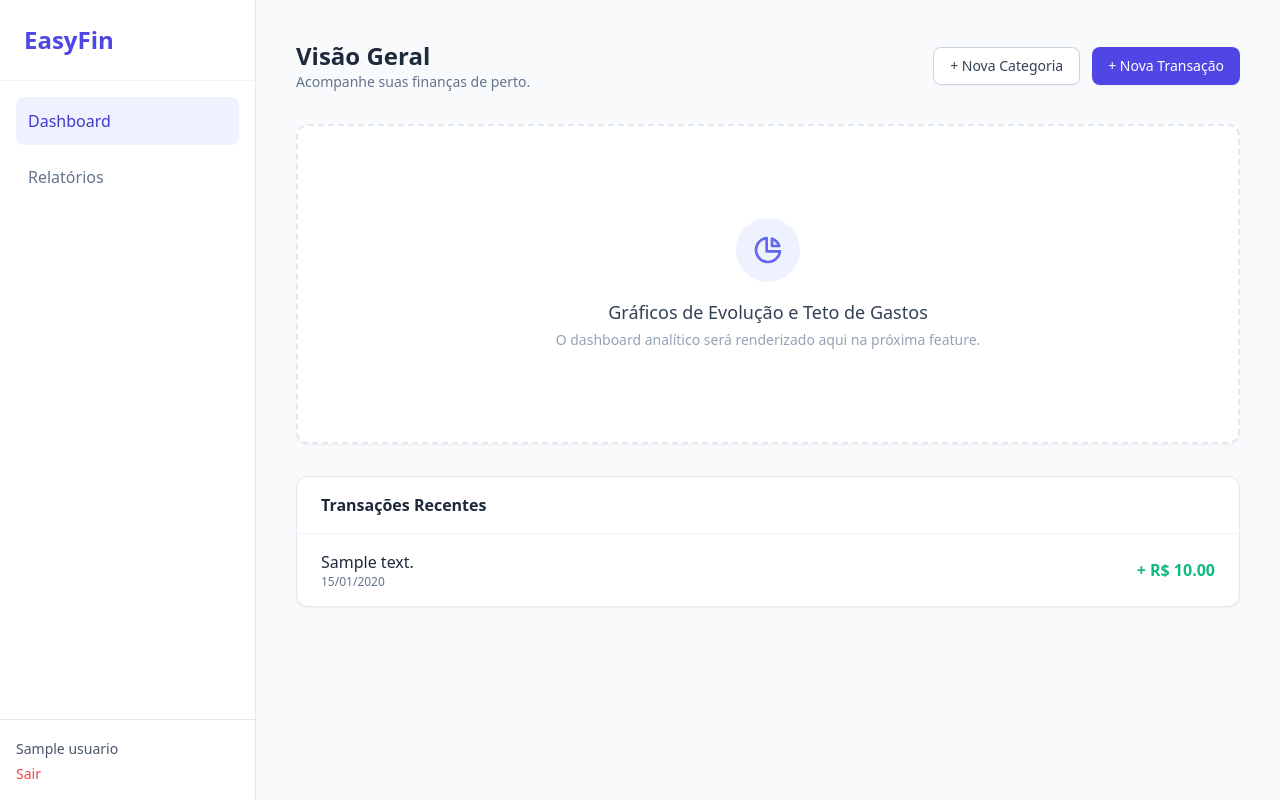
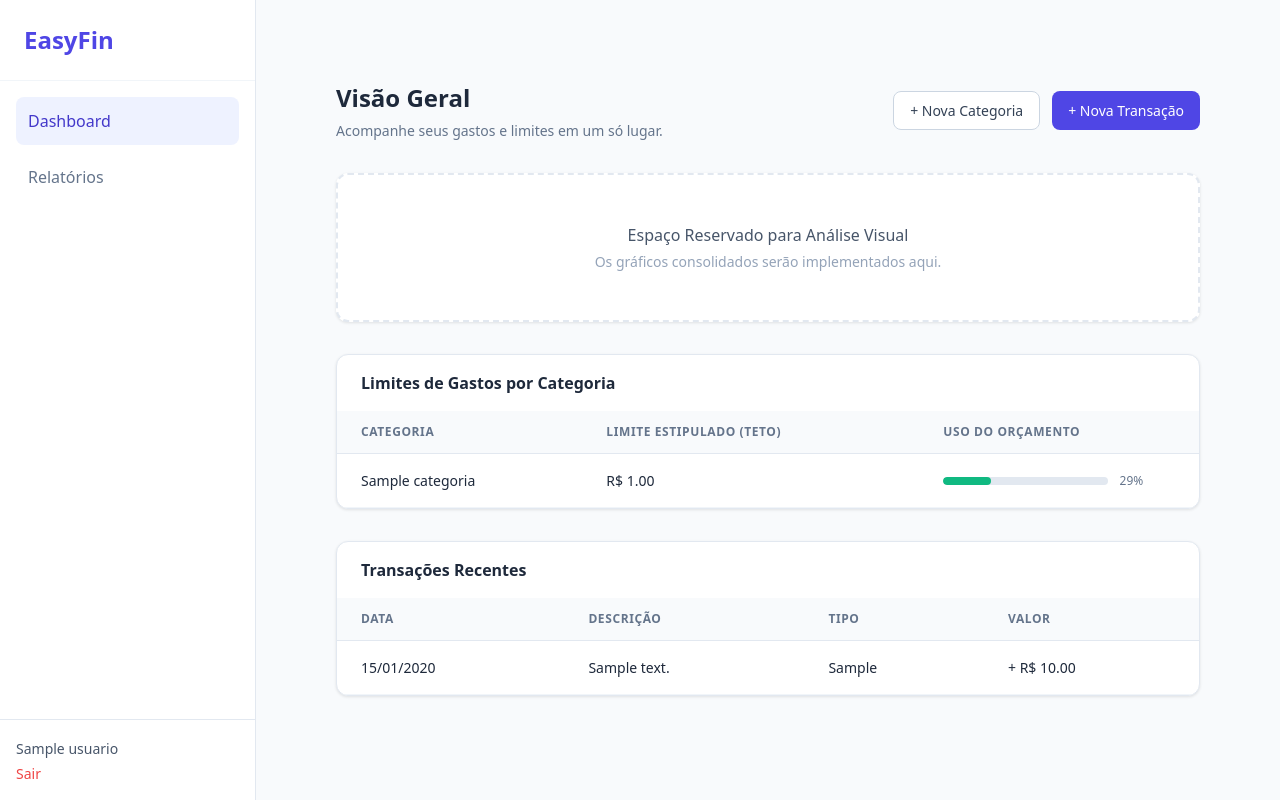
Before and after one commit to thiagodcoq/engenharia_de_software, a Flask app: page / in a window 1280 px wide. Run offline with Flask 3, Linux system fonts and the light colour scheme; a user stored in the database is signed in; tables that the repository leaves empty hold one stand-in row (values such as "Sample post"); some libraries are stand-ins or nearby versions.

Commit message:
ui changes

```diff
--- a/easyfin-clean/src/infrastructure/web/static/css/style.css
+++ b/easyfin-clean/src/infrastructure/web/static/css/style.css
@@ -1,35 +1,264 @@
-/* Suaviza a rolagem global */
+/* Layout Global e Container */
 html {
     scroll-behavior: smooth;
 }
 
-/* Animação suave para os modais aparecerem de baixo para cima */
+body {
+    background-color: #f8fafc;
+    color: #1e293b;
+    font-family: ui-sans-serif, system-ui, -apple-system, BlinkMacSystemFont, "Segoe UI", Roboto, "Helvetica Neue", Arial, sans-serif;
+}
+
+.main-container {
+    padding: 2.5rem;
+    width: 100%;
+    max-width: 72rem;
+    margin-left: auto;
+    margin-right: auto;
+}
+
+/* Cabeçalho do Dashboard */
+.dashboard-header {
+    display: flex;
+    justify-content: space-between;
+    align-items: center;
+    margin-bottom: 2rem;
+}
+
+.header-title {
+    font-size: 1.5rem;
+    font-weight: 700;
+    color: #1e293b;
+}
+
+.header-subtitle {
+    color: #64748b;
+    font-size: 0.875rem;
+    margin-top: 0.25rem;
+}
+
+/* Botões */
+.btn-group {
+    display: flex;
+    gap: 0.75rem;
+}
+
+.btn {
+    padding: 0.5rem 1rem;
+    border-radius: 0.5rem;
+    font-weight: 500;
+    font-size: 0.875rem;
+    cursor: pointer;
+    transition: background-color 0.2s, border-color 0.2s;
+}
+
+.btn-secondary {
+    background-color: #ffffff;
+    border: 1px solid #cbd5e1;
+    color: #334155;
+}
+
+.btn-secondary:hover {
+    background-color: #f8fafc;
+}
+
+.btn-primary {
+    background-color: #4f46e5;
+    color: #ffffff;
+    border: none;
+}
+
+.btn-primary:hover {
+    background-color: #4338ca;
+}
+
+/* Seções e Cards */
+.dashboard-section {
+    background-color: #ffffff;
+    border-radius: 0.75rem;
+    border: 1px solid #e2e8f0;
+    box-shadow: 0 1px 3px 0 rgba(0, 0, 0, 0.1);
+    margin-bottom: 2rem;
+    overflow: hidden;
+}
+
+.section-header {
+    padding: 1rem 1.5rem;
+    border-b: 1px solid #f1f5f9;
+}
+
+.section-title {
+    font-weight: 600;
+    color: #1e293b;
+}
+
+/* Tabela de Categorias e Limites */
+.fin-table {
+    width: 100%;
+    border-collapse: collapse;
+    text-align: left;
+}
+
+.fin-table th {
+    background-color: #f8fafc;
+    padding: 0.75rem 1.5rem;
+    font-size: 0.75rem;
+    font-weight: 600;
+    text-transform: uppercase;
+    letter-spacing: 0.05em;
+    color: #64748b;
+    border-bottom: 1px solid #e2e8f0;
+}
+
+.fin-table td {
+    padding: 1rem 1.5rem;
+    border-bottom: 1px solid #f1f5f9;
+    font-size: 0.875rem;
+}
+
+/* Barra de Progresso do Orçamento */
+.progress-container {
+    display: flex;
+    align-items: center;
+    gap: 0.75rem;
+    width: 100%;
+    max-width: 200px;
+}
+
+.progress-track {
+    background-color: #e2e8f0;
+    border-radius: 9999px;
+    height: 0.5rem;
+    width: 100%;
+    overflow: hidden;
+}
+
+.progress-bar {
+    height: 100%;
+    border-radius: 9999px;
+    background-color: #10b981; /* Verde padrão */
+}
+
+.progress-bar.warning {
+    background-color: #f59e0b; /* Amarelo */
+}
+
+.progress-bar.danger {
+    background-color: #ef4444; /* Vermelho */
+}
+
+/* Estrutura de Modais */
+.modal-overlay {
+    position: fixed;
+    top: 0;
+    left: 0;
+    right: 0;
+    bottom: 0;
+    background-color: rgba(15, 23, 42, 0.5);
+    backdrop-filter: blur(4px);
+    z-index: 50;
+    display: flex;
+    align-items: center;
+    justify-content: center;
+    opacity: 1;
+    transition: opacity 0.2s ease-out;
+}
+
+.modal-overlay.hidden {
+    display: none;
+}
+
+.modal-content {
+    background-color: #ffffff;
+    border-radius: 1rem;
+    box-shadow: 0 20px 25px -5px rgba(0, 0, 0, 0.1);
+    width: 100%;
+    max-width: 28rem;
+    overflow: hidden;
+    animation: slideUp 0.3s cubic-bezier(0.16, 1, 0.3, 1) forwards;
+}
+
+.modal-header {
+    padding: 1rem 1.5rem;
+    border-bottom: 1px solid #f1f5f9;
+    display: flex;
+    justify-content: space-between;
+    align-items: center;
+    background-color: #f8fafc;
+}
+
+.modal-title {
+    font-weight: 700;
+    color: #1e293b;
+}
+
+.modal-close {
+    background: none;
+    border: none;
+    color: #94a3b8;
+    font-size: 1.5rem;
+    cursor: pointer;
+}
+
+.modal-close:hover {
+    color: #475569;
+}
+
+/* Formulários nos Modais */
+.form-body {
+    padding: 1.5rem;
+}
+
+.form-group {
+    margin-bottom: 1rem;
+}
+
+.form-row {
+    display: grid;
+    grid-template-columns: repeat(2, minmax(0, 1fr));
+    gap: 1rem;
+    margin-bottom: 1rem;
+}
+
+.form-label {
+    display: block;
+    font-size: 0.75rem;
+    font-weight: 600;
+    color: #64748b;
+    text-transform: uppercase;
+    tracking-width: 0.05em;
+    margin-bottom: 0.25rem;
+}
+
+.form-input {
+    width: 100%;
+    padding: 0.5rem 0.75rem;
+    border-radius: 0.5rem;
+    border: 1px solid #cbd5e1;
+    font-size: 0.875rem;
+    outline: none;
+    box-sizing: border-box;
+}
+
+.form-input:focus {
+    border-color: #4f46e5;
+    box-shadow: 0 0 0 2px rgba(79, 70, 229, 0.2);
+}
+
+.form-actions {
+    padding-top: 1rem;
+    display: flex;
+    justify-content: flex-end;
+    gap: 0.75rem;
+}
+
 @keyframes slideUp {
     from {
         opacity: 0;
-        transform: translateY(20px);
+        transform: translateY(16px);
     }
     to {
         opacity: 1;
         transform: translateY(0);
     }
 }
-
-.animate-slide-up {
-    animation: slideUp 0.3s cubic-bezier(0.16, 1, 0.3, 1) forwards;
-}
-
-/* Personalização da barra de rolagem (opcional para dar um toque mais premium) */
-::-webkit-scrollbar {
-    width: 6px;
-}
-::-webkit-scrollbar-track {
-    background: transparent;
-}
-::-webkit-scrollbar-thumb {
-    background: #cbd5e1;
-    border-radius: 10px;
-}
-::-webkit-scrollbar-thumb:hover {
-    background: #94a3b8;
-}
--- a/easyfin-clean/src/infrastructure/web/static/js/app.js
+++ b/easyfin-clean/src/infrastructure/web/static/js/app.js
@@ -1,31 +1,27 @@
 function toggleModal(modalId) {
     const modal = document.getElementById(modalId);
     if (modal) {
-        if (modal.classList.contains('hidden')) {
-            modal.classList.remove('hidden');
-        } else {
-            modal.classList.add('hidden');
-        }
+        modal.classList.toggle('hidden');
     }
 }
 
-// Fechar modais ao clicar fora do formulário (no overlay escuro)
-window.onclick = function(event) {
-    const modais = document.querySelectorAll('[id^="modal-"]');
-    modais.forEach(modal => {
-        if (event.target === modal) {
-            modal.classList.add('hidden');
+// Fecha qualquer modal ativo se o usuário clicar no background escuro (overlay)
+window.addEventListener('click', function(event) {
+    const overlays = document.querySelectorAll('.modal-overlay');
+    overlays.forEach(overlay => {
+        if (event.target === overlay) {
+            overlay.classList.add('hidden');
         }
     });
-}
+});
 
-// Auto-destruição dos Toasts após 3.5 segundos
+// Desaparecimento automático de alertas (Flash Toasts)
 document.addEventListener('DOMContentLoaded', () => {
     const toasts = document.querySelectorAll('.toast');
     toasts.forEach(toast => {
         setTimeout(() => {
             toast.style.opacity = '0';
-            setTimeout(() => toast.remove(), 300); // Aguarda a transição css
+            setTimeout(() => toast.remove(), 300);
         }, 3500);
     });
 });
--- a/easyfin-clean/src/infrastructure/web/templates/home.html
+++ b/easyfin-clean/src/infrastructure/web/templates/home.html
@@ -1,99 +1,176 @@
 {% extends 'base.html' %}
+{% block content %}
+<div class="main-container">
 
-{% block content %}
-<div class="flex justify-between items-center mb-8">
+    <header class="dashboard-header">
         <div>
-        <h2 class="text-2xl font-bold text-slate-800">Visão Geral</h2>
-        <p class="text-slate-500 text-sm">Acompanhe suas finanças de perto.</p>
+            <h2 class="header-title">Visão Geral</h2>
+            <p class="header-subtitle">Acompanhe seus gastos e limites em um só lugar.</p>
         </div>
-
-    <div class="flex gap-3">
-        <button onclick="toggleModal('modal-categoria')" class="px-4 py-2 bg-white border border-slate-300 rounded-lg text-slate-700 hover:bg-slate-50 transition-colors shadow-sm font-medium text-sm">
+        <div class="btn-group">
+            <button onclick="toggleModal('modal-categoria')" class="btn btn-secondary">
                 + Nova Categoria
             </button>
-        <button onclick="toggleModal('modal-transacao')" class="px-4 py-2 bg-indigo-600 rounded-lg text-white hover:bg-indigo-700 transition-colors shadow-sm font-medium text-sm">
+            <button onclick="toggleModal('modal-transacao')" class="btn btn-primary">
                 + Nova Transação
             </button>
         </div>
-</div>
+    </header>
 
-<section class="bg-white p-8 rounded-xl shadow-sm border border-slate-200 mb-8 min-h-[320px] flex flex-col items-center justify-center border-dashed border-2">
-    <div class="w-16 h-16 bg-indigo-50 text-indigo-500 rounded-full flex items-center justify-center mb-4">
-        <svg class="w-8 h-8" fill="none" stroke="currentColor" viewBox="0 0 24 24"><path stroke-linecap="round" stroke-linejoin="round" stroke-width="2" d="M11 3.055A9.001 9.001 0 1020.945 13H11V3.055z"></path><path stroke-linecap="round" stroke-linejoin="round" stroke-width="2" d="M20.488 9H15V3.512A9.025 9.025 0 0120.488 9z"></path></svg>
-    </div>
-    <h3 class="text-lg font-medium text-slate-700">Gráficos de Evolução e Teto de Gastos</h3>
-    <p class="text-slate-400 text-sm mt-1">O dashboard analítico será renderizado aqui na próxima feature.</p>
+    <section class="dashboard-section" style="padding: 3rem; text-align: center; border-style: dashed; border-width: 2px;">
+        <h3 style="color: #475569; font-weight: 500;">Espaço Reservado para Análise Visual</h3>
+        <p style="color: #94a3b8; font-size: 0.875rem; margin-top: 0.25rem;">Os gráficos consolidados serão implementados aqui.</p>
     </section>
 
-<section class="bg-white rounded-xl shadow-sm border border-slate-200 overflow-hidden">
-    <div class="px-6 py-4 border-b border-slate-100">
-        <h3 class="font-semibold text-slate-800">Transações Recentes</h3>
+    <section class="dashboard-section">
+        <div class="section-header">
+            <h3 class="section-title">Limites de Gastos por Categoria</h3>
         </div>
-    <ul class="divide-y divide-slate-100">
-        {% for tx in transacoes %}
-            <li class="px-6 py-4 flex items-center justify-between hover:bg-slate-50 transition-colors">
-                <div class="flex flex-col">
-                    <span class="font-medium text-slate-800">{{ tx.descricao }}</span>
-                    <span class="text-xs text-slate-500">{{ tx.data.strftime('%d/%m/%Y') }}</span>
+        <table class="fin-table">
+            <thead>
+                <tr>
+                    <th>Categoria</th>
+                    <th>Limite Estipulado (Teto)</th>
+                    <th>Uso do Orçamento</th>
+                </tr>
+            </thead>
+            <tbody>
+                {% for cat in categorias %}
+                    <tr>
+                        <td style="font-weight: 500;">{{ cat.nome }}</td>
+                        <td>
+                            {% if cat.teto %}
+                                R$ {{ "%.2f"|format(cat.teto) }}
+                            {% else %}
+                                <span style="color: #94a3b8; font-style: italic;">Sem Limite</span>
+                            {% endif %}
+                        </td>
+                        <td>
+                            {% if cat.teto %}
+                                <div class="progress-container">
+                                    <div class="progress-track">
+                                        <!-- Estilo inline temporário apenas para simular a largura da porcentagem -->
+                                        <div class="progress-bar" style="width: 29%;"></div>
                                     </div>
-                <div class="font-semibold {{ 'text-red-500' if tx.tipo == 'SAIDA' else 'text-emerald-500' }}">
-                    {{ '-' if tx.tipo == 'SAIDA' else '+' }} R$ {{ "%.2f"|format(tx.valor) }}
+                                    <span style="font-size: 0.75rem; color: #64748b; font-weight: 500;">29%</span>
                                 </div>
-            </li>
                             {% else %}
-            <li class="px-6 py-8 text-center text-slate-500 text-sm">Nenhuma transação encontrada.</li>
+                                <span style="color: #94a3b8;">--</span>
+                            {% endif %}
+                        </td>
+                    </tr>
+                {% else %}
+                    <tr>
+                        <td colspan="3" style="text-align: center; color: #64748b; padding: 2rem;">
+                            Nenhuma categoria cadastrada. Comece adicionando uma acima.
+                        </td>
+                    </tr>
                 {% endfor %}
-    </ul>
+            </tbody>
+        </table>
     </section>
 
-<div id="modal-transacao" class="fixed inset-0 bg-slate-900/50 z-50 hidden flex items-center justify-center backdrop-blur-sm transition-opacity">
-    <div class="bg-white rounded-2xl shadow-xl w-full max-w-md overflow-hidden animate-slide-up">
-        <div class="px-6 py-4 border-b border-slate-100 flex justify-between items-center bg-slate-50">
-            <h3 class="font-bold text-slate-800">Registrar Transação</h3>
-            <button onclick="toggleModal('modal-transacao')" class="text-slate-400 hover:text-slate-600 text-xl">&times;</button>
+    <section class="dashboard-section">
+        <div class="section-header">
+            <h3 class="section-title">Transações Recentes</h3>
         </div>
-        <form method="post" action="{{ url_for('financas.nova_transacao') }}" class="p-6 space-y-4">
-            <div class="grid grid-cols-2 gap-4">
+        <table class="fin-table">
+            <thead>
+                <tr>
+                    <th>Data</th>
+                    <th>Descrição</th>
+                    <th>Tipo</th>
+                    <th>Valor</th>
+                </tr>
+            </thead>
+            <tbody>
+                {% for tx in transacoes %}
+                    <tr>
+                        <td class="text-muted">{{ tx.data.strftime('%d/%m/%Y') }}</td>
+                        <td style="font-weight: 500;">{{ tx.descricao }}</td>
+                        <td class="text-muted">{{ tx.tipo }}</td>
+                        <td class="{{ 'text-danger' if tx.tipo == 'SAIDA' else 'text-success' }}">
+                            {{ '-' if tx.tipo == 'SAIDA' else '+' }} R$ {{ "%.2f"|format(tx.valor) }}
+                        </td>
+                    </tr>
+                {% else %}
+                    <tr>
+                        <td colspan="4" style="text-align: center; color: #64748b; padding: 2rem;">
+                            Nenhuma transação registrada.
+                        </td>
+                    </tr>
+                {% endfor %}
+            </tbody>
+        </table>
+    </section>
+
+    <div id="modal-transacao" class="modal-overlay hidden">
+        <div class="modal-content">
+            <div class="modal-header">
+                <h3 class="modal-title">Registrar Transação</h3>
+                <button onclick="toggleModal('modal-transacao')" class="modal-close">&times;</button>
+            </div>
+            <form method="post" action="{{ url_for('financas.nova_transacao') }}" class="form-body">
+                <div class="form-row">
                     <div>
-                    <label class="block text-xs font-semibold text-slate-500 uppercase tracking-wider mb-1">Valor (R$)</label>
-                    <input type="number" step="0.01" name="valor" required class="w-full px-4 py-2 rounded-lg border border-slate-300 focus:ring-2 focus:ring-indigo-500 focus:border-indigo-500 outline-none transition-all">
+                        <label class="form-label">Valor (R$)</label>
+                        <input type="number" step="0.01" name="valor" required class="form-input">
                     </div>
                     <div>
-                    <label class="block text-xs font-semibold text-slate-500 uppercase tracking-wider mb-1">Tipo</label>
-                    <select name="tipo" class="w-full px-4 py-2 rounded-lg border border-slate-300 focus:ring-2 focus:ring-indigo-500 focus:border-indigo-500 outline-none transition-all">
+                        <label class="form-label">Tipo</label>
+                        <select name="tipo" class="form-input">
                             <option value="SAIDA">Saída</option>
                             <option value="ENTRADA">Entrada</option>
                         </select>
                     </div>
                 </div>
-            <div>
-                <label class="block text-xs font-semibold text-slate-500 uppercase tracking-wider mb-1">Categoria</label>
-                <select name="categoria" class="w-full px-4 py-2 rounded-lg border border-slate-300 focus:ring-2 focus:ring-indigo-500 outline-none transition-all">
+                <div class="form-group">
+                    <label class="form-label">Categoria</label>
+                    <select name="categoria" class="form-input">
                         <option value="">-- Sem Categoria --</option>
                         {% for cat in categorias %}
                             <option value="{{ cat.id }}">{{ cat.nome }}</option>
                         {% endfor %}
                     </select>
                 </div>
-            <div class="grid grid-cols-2 gap-4">
-                <div class="col-span-2">
-                    <label class="block text-xs font-semibold text-slate-500 uppercase tracking-wider mb-1">Descrição</label>
-                    <input type="text" name="descricao" class="w-full px-4 py-2 rounded-lg border border-slate-300 focus:ring-2 focus:ring-indigo-500 outline-none transition-all">
+                <div class="form-group">
+                    <label class="form-label">Descrição</label>
+                    <input type="text" name="descricao" class="form-input">
                 </div>
-                <div class="col-span-2">
-                    <label class="block text-xs font-semibold text-slate-500 uppercase tracking-wider mb-1">Data</label>
-                    <input type="date" name="data" value="{{ data_hoje }}" class="w-full px-4 py-2 rounded-lg border border-slate-300 focus:ring-2 focus:ring-indigo-500 outline-none transition-all">
+                <div class="form-group">
+                    <label class="form-label">Data</label>
+                    <input type="date" name="data" value="{{ data_hoje }}" class="form-input">
                 </div>
-            </div>
-            <div class="pt-4 flex justify-end gap-3">
-                <button type="button" onclick="toggleModal('modal-transacao')" class="px-4 py-2 text-slate-600 hover:bg-slate-100 rounded-lg transition-colors font-medium text-sm">Cancelar</button>
-                <button type="submit" class="px-4 py-2 bg-indigo-600 text-white rounded-lg hover:bg-indigo-700 transition-colors font-medium text-sm shadow-sm">Salvar Transação</button>
+                <div class="form-actions">
+                    <button type="button" onclick="toggleModal('modal-transacao')" class="btn btn-secondary">Cancelar</button>
+                    <button type="submit" class="btn btn-primary">Salvar</button>
                 </div>
             </form>
         </div>
     </div>
 
-<div id="modal-categoria" class="fixed inset-0 bg-slate-900/50 z-50 hidden flex items-center justify-center backdrop-blur-sm transition-opacity">
+    <div id="modal-categoria" class="modal-overlay hidden">
+        <div class="modal-content">
+            <div class="modal-header">
+                <h3 class="modal-title">Nova Categoria</h3>
+                <button onclick="toggleModal('modal-categoria')" class="modal-close">&times;</button>
+            </div>
+            <form method="post" action="{{ url_for('financas.nova_categoria') }}" class="form-body">
+                <div class="form-group">
+                    <label class="form-label">Nome da Categoria</label>
+                    <input type="text" name="nome" required class="form-input" placeholder="Ex: Alimentação, Transporte">
+                </div>
+                <div class="form-group">
+                    <label class="form-label">Teto de Gastos / Limite (Opcional)</label>
+                    <input type="number" step="0.01" name="teto" class="form-input" placeholder="Ex: 500.00">
+                </div>
+                <div class="form-actions">
+                    <button type="button" onclick="toggleModal('modal-categoria')" class="btn btn-secondary">Cancelar</button>
+                    <button type="submit" class="btn btn-primary">Salvar Categoria</button>
+                </div>
+            </form>
+        </div>
     </div>
 
+</div>
 {% endblock %}
```
Lines whose indentation alone changed are shown as unchanged.
